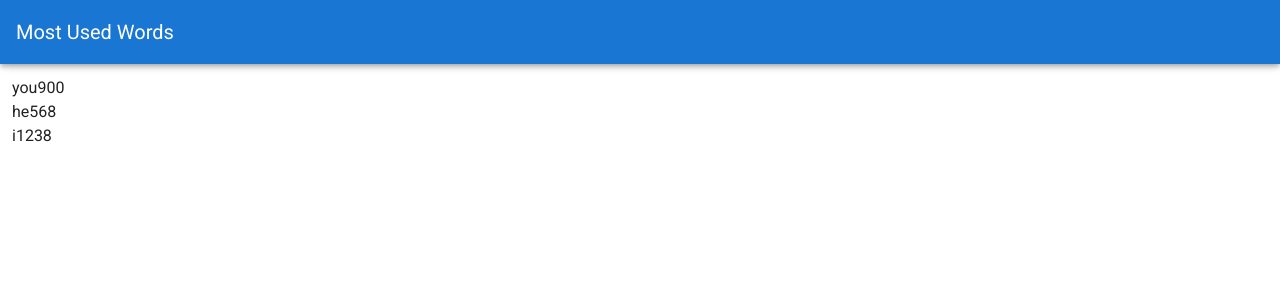
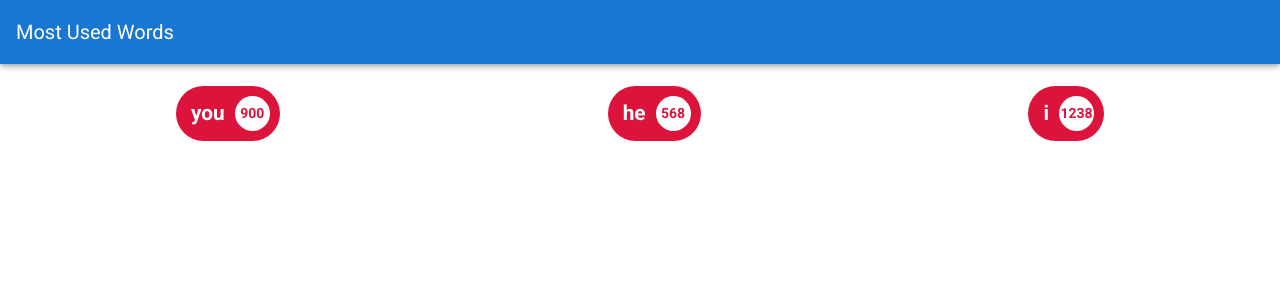
Before and after one commit to brenomacedo/mostUsedWords, a Vue app: page / in a window 1280 px wide. Shown: the top 300 px of the page. Built offline with nearby package versions, Linux system fonts and the light colour scheme.

Commit message:
pillStyl

```diff
--- a/src/components/Home.vue
+++ b/src/components/Home.vue
@@ -23,5 +23,9 @@
 </script>
 
 <style>
-
+.pills {
+    display: flex;
+    flex-wrap: wrap;
+    justify-content: space-around;
+}
 </style>
--- a/src/components/Pill.vue
+++ b/src/components/Pill.vue
@@ -1,7 +1,7 @@
 <template>
-    <div>
-        <span>{{ name }}</span>
-        <span>{{ amount }}</span>
+    <div class="pill">
+        <span class="name">{{ name }}</span>
+        <span class="amount">{{ amount }}</span>
     </div>
 </template>
 
@@ -12,5 +12,33 @@
 </script>
 
 <style>
+.pill {
+    background-color: #dc143c;
+    color: #fff;
+    margin: 10px;
+    height: 55px;
+    border-radius: 30px;
+    font-size: 1.3rem;
+    font-weight: bold;
+    display: flex;
+    align-items: center;
+}
 
+.pill .name {
+    margin-left: 15px;
+}
+
+.pill .amount {
+    margin: 10px;
+    padding: 5px;
+    height: 35px;
+    width: 35px;
+    border-radius: 18px;
+    background: white;
+    color: #dc143c;
+    font-size: 14px;
+    display: flex;
+    justify-content: center;
+    align-items: center;
+}
 </style>
```
